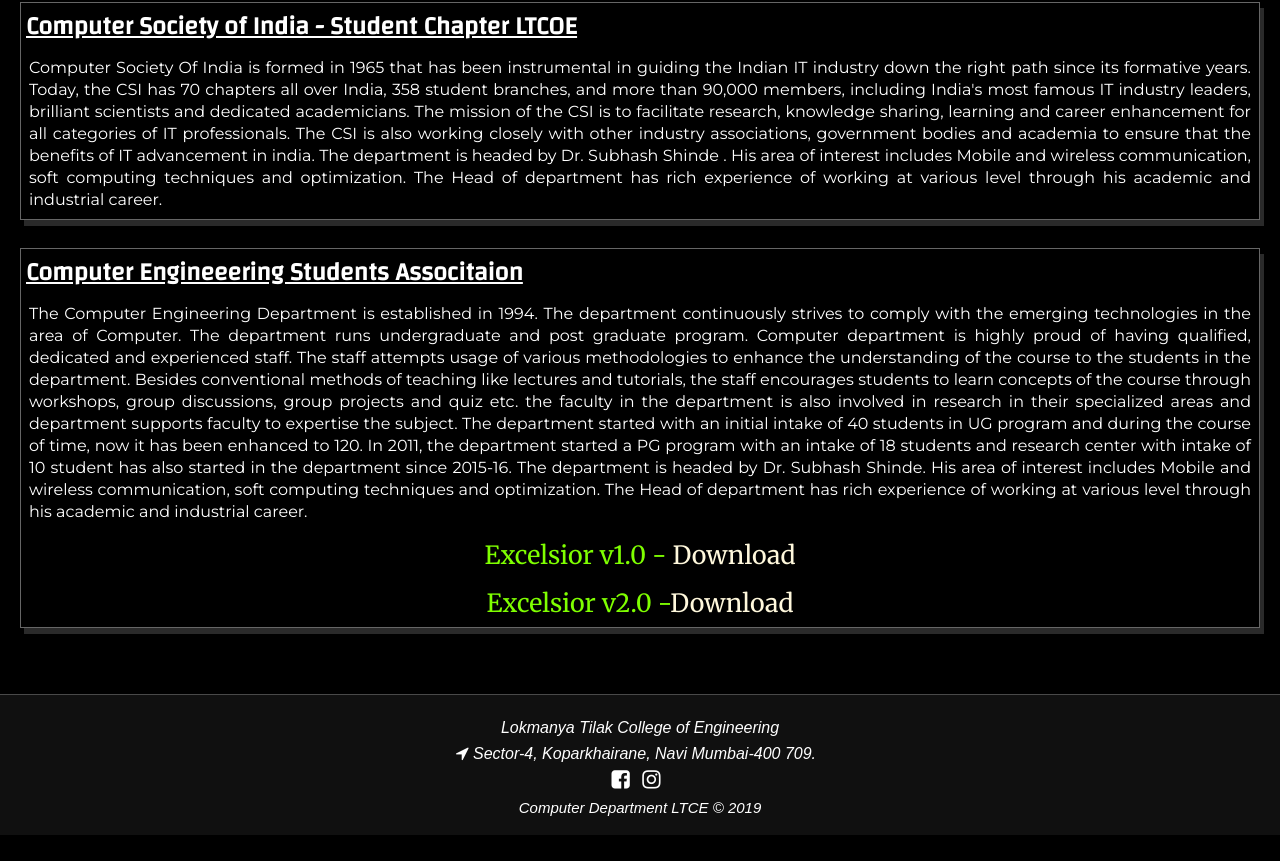
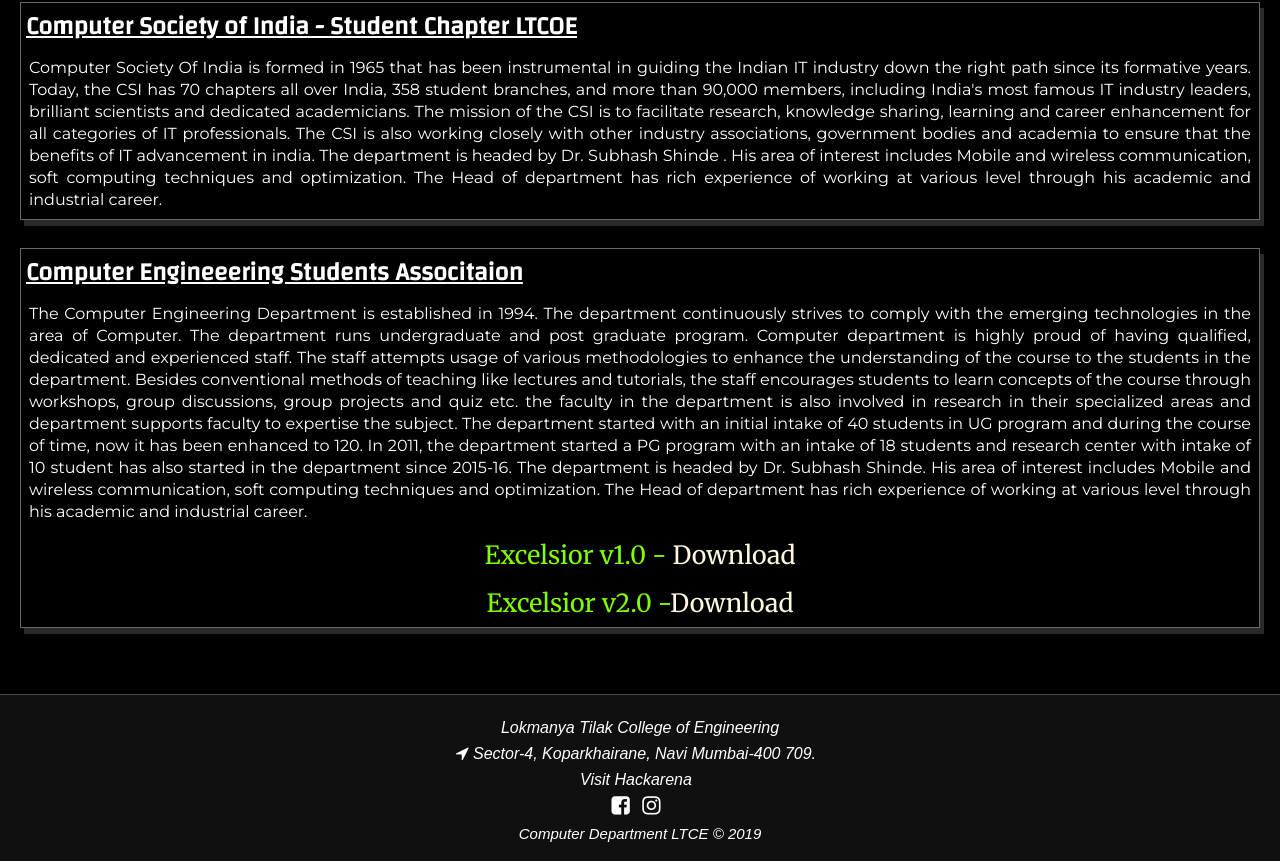
Before and after one commit to csi-cesa/csi-cesa.github.io, a plain HTML site: page index.html in a window 1280 px wide. Shown: the part 1506-2367 px from the top of the page. Before the commit the page ends 2341 px from the top, so only its background shows below. Drawn offline with Linux system fonts and the light colour scheme; a web font is replaced by a local one.

Commit message:
Update index.html

```diff
--- a/index.html
+++ b/index.html
@@ -98,7 +98,7 @@ The department is headed by Dr. Subhash Shinde. His area of interest includes Mo
 </section><br>
 <div id="footer">
     <div class="footer-cnt">
-        Lokmanya Tilak College of Engineering <br><i class="fa fa-location-arrow" aria-hidden="true"></i> <a href="https://goo.gl/maps/mDKr1z2mSEN6FXGL7">Sector-4, Koparkhairane, Navi Mumbai-400 709.</a>
+        Lokmanya Tilak College of Engineering <br><i class="fa fa-location-arrow" aria-hidden="true"></i> <a href="https://goo.gl/maps/mDKr1z2mSEN6FXGL7">Sector-4, Koparkhairane, Navi Mumbai-400 709.</a><br><a href="https://www.hackarena.in">Visit Hackarena</a><br>
         <div class="social">
 
                        <a href="https://www.facebook.com/csiltce/"><i class="fa fa-facebook-square fa-lg" aria-hidden="true"></i></a>
```
